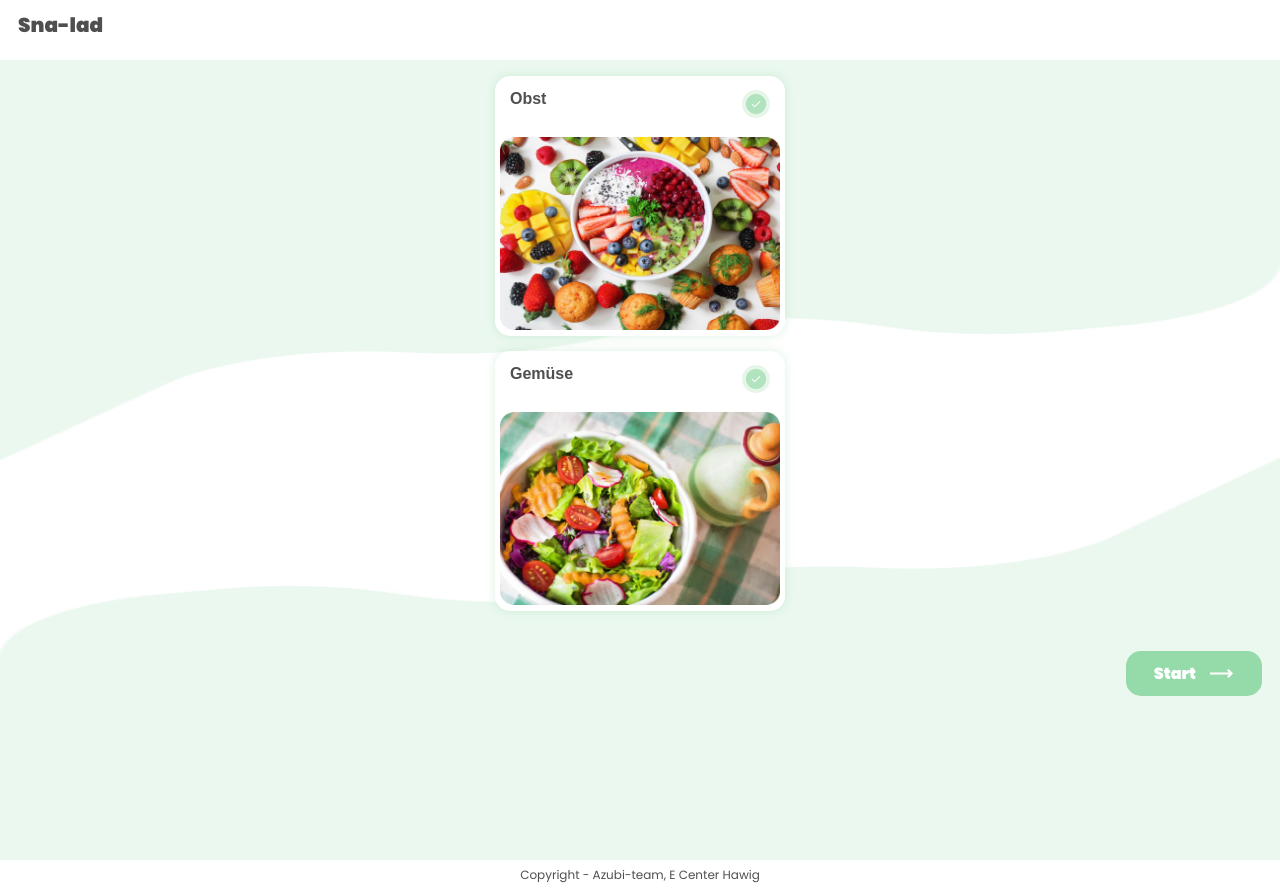
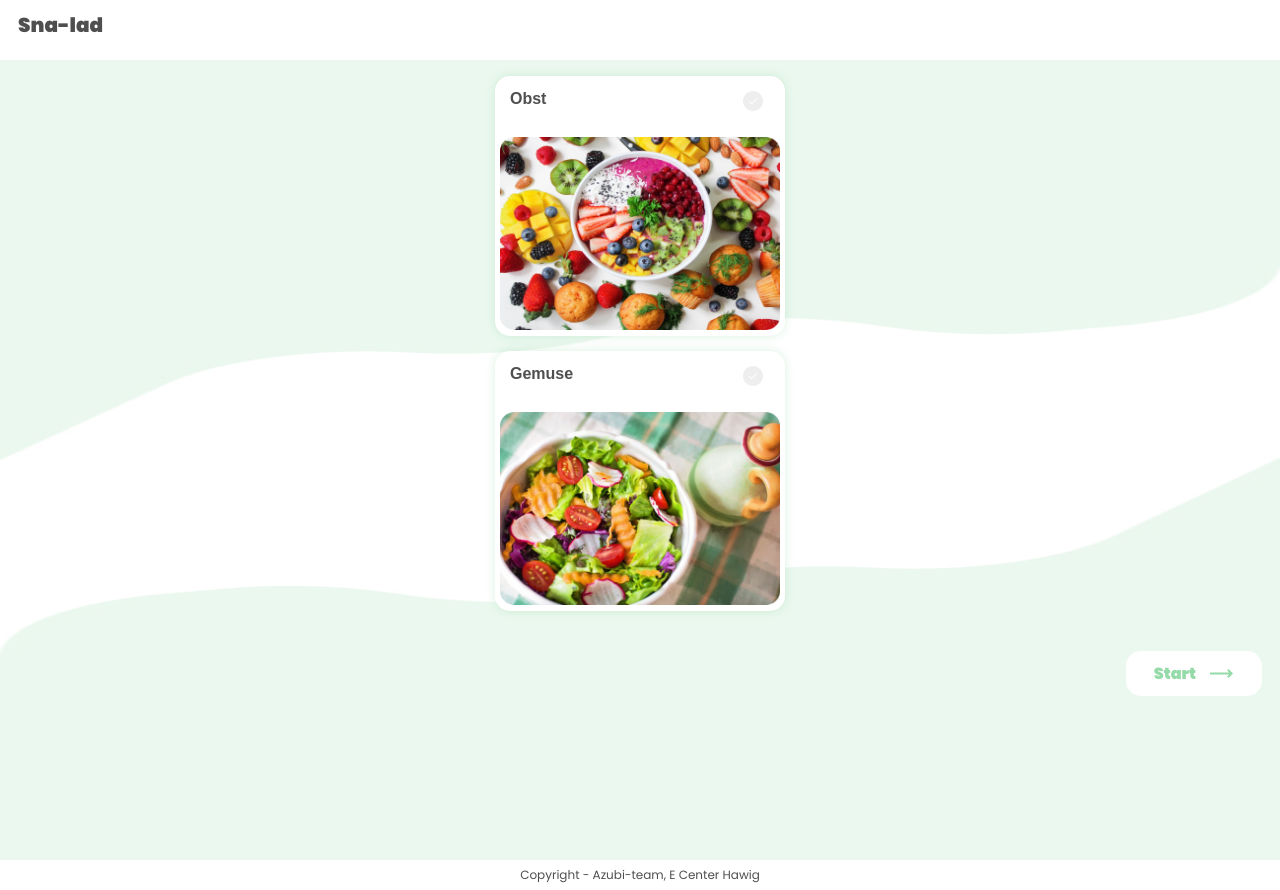
Before and after one commit to layefaa/snalad, a Next.js app: page /menu in a window 1280 px wide. Built offline with nearby package versions, Linux system fonts and the light colour scheme; a web font is replaced by a local one.

Commit message:
fix: menu select

```diff
--- a/src/app/(main)/menu/obst/page.jsx
+++ b/src/app/(main)/menu/obst/page.jsx
@@ -1,6 +1,6 @@
 'use client'
 import MenuItem from '@/components/MenuItem'
-import { Swiper, SwiperSlide, useSwiper, useSwiperSlide } from 'swiper/react'
+import { Swiper, SwiperSlide } from 'swiper/react'
 import 'swiper/css'
 import 'swiper/css/navigation'
 import { useState } from 'react'
--- a/src/app/(main)/menu/page.jsx
+++ b/src/app/(main)/menu/page.jsx
@@ -7,8 +7,8 @@ import Button from '@/components/Button'
 export default function Menu() {
   const [selected, setSelected] = useState(null)
   const menues = [
-    { name: 'Obst', img: '/img/obst.png' },
-    { name: 'Gemüse', img: '/img/gemuse.png' },
+    { name: 'obst', img: '/img/obst.png', id: 1 },
+    { name: 'gemuse', img: '/img/gemuse.png', id: 2 },
   ]
   return (
     <section className={'relative min-h-dvh w-full pt-[2dvh]'}>
@@ -27,28 +27,29 @@ export default function Menu() {
           {menues.map((menu) => {
             return (
               <MenuItem
+                handleAction={() => setSelected(menu)}
                 type={'checkbox'}
                 img={menu.img}
                 text={menu.name}
                 key={menu.name}
-                isChecked={true}
+                id={menu.id}
+                isChecked={selected?.id === menu.id}
               />
             )
           })}
         </div>
         <div className={'container mt-[5dvh] flex justify-end'}>
           <Button
-            url={'/menu/obst'}
+            url={`/menu/${selected?.name === 'gemuse' ? 'Gemüse' : selected?.name}`}
             classes={
               'text-16 rounded-[1.5rem] px-[2.8rem] py-[1rem] font-[900] disabled:bg-sl-primary-white bg-sl-primary-green text-sl-primary-white disabled:text-sl-primary-green flex gap-x-[1.3rem] items-center'
             }
             type={'link'}
-            // disabled={!selected}
-            disabled={false}
+            disabled={!selected}
           >
             <p>Start</p>
             <svg
-              className={`${true ? 'fill-sl-primary-white' : 'fill-sl-primary-green'}`}
+              className={`${selected ? 'fill-sl-primary-white' : 'fill-sl-primary-green'}`}
               width="25"
               height="25"
               viewBox="0 0 25 25"
--- a/src/components/Checkbox.jsx
+++ b/src/components/Checkbox.jsx
@@ -2,15 +2,8 @@ import React from 'react'
 
 const Checkbox = ({ selected }) => {
   return (
-    <label className="flex items-center space-x-2">
-      <input
-        type="radio"
-        // value={option.id}
-        // onChange={(e) => {
-        //   handleChange(e.target.value)
-        // }}
-        className="hidden"
-      />
+    <div className="flex items-center space-x-2">
+      <input type="radio" className="hidden" />
       <div className={`flex cursor-pointer items-center justify-center`}>
         {selected ? (
           <svg
@@ -24,22 +17,22 @@ const Checkbox = ({ selected }) => {
               d="M23.2688 10.2369C22.7654 8.99544 22.0273 7.88383 21.0729 6.92939C20.1185 5.97494 19.0046 5.2369 17.7654 4.73349C16.5649 4.24601 15.2984 4 14 4C12.7016 4 11.4351 4.24601 10.2369 4.73121C8.99544 5.23462 7.88383 5.97267 6.92939 6.92711C5.97494 7.88155 5.23462 8.99544 4.73349 10.2346C4.24601 11.4351 4 12.7016 4 14C4 15.2984 4.24601 16.5649 4.73121 17.7631C5.23462 19.0046 5.97267 20.1162 6.92711 21.0706C7.88155 22.0251 8.99544 22.7631 10.2346 23.2665C11.4351 23.754 12.7016 24 14 24C15.2984 24 16.5649 23.754 17.7631 23.2688C19.0046 22.7654 20.1162 22.0273 21.0706 21.0729C22.0251 20.1185 22.7654 19.0046 23.2665 17.7654C23.754 16.5649 24 15.2984 24 14C24 12.7016 23.754 11.4351 23.2688 10.2369ZM12.6856 17.3189L9.64692 14.4715L10.2688 13.8064L12.6629 16.0501L17.7198 10.9932L18.3645 11.6378L12.6856 17.3189Z"
               fill="#97DAAA"
             />
-            <circle cx="14" cy="14" r="10" fill="white" fill-opacity="0.25" />
+            <circle cx="14" cy="14" r="10" fill="white" fillOpacity="0.25" />
             <circle
               cx="14"
               cy="14"
               r="12"
               stroke="#96DAA9"
-              stroke-opacity="0.25"
-              stroke-width="4"
+              strokeOpacity="0.25"
+              strokeWidth="4"
             />
           </svg>
         ) : (
           <svg
             xmlns="http://www.w3.org/2000/svg"
-            width="22"
-            height="22"
-            viewBox="0 0 22 22"
+            width="28"
+            height="28"
+            viewBox="0 0 28 28"
             fill="none"
           >
             <path
@@ -49,7 +42,7 @@ const Checkbox = ({ selected }) => {
           </svg>
         )}
       </div>
-    </label>
+    </div>
   )
 }
 
```
